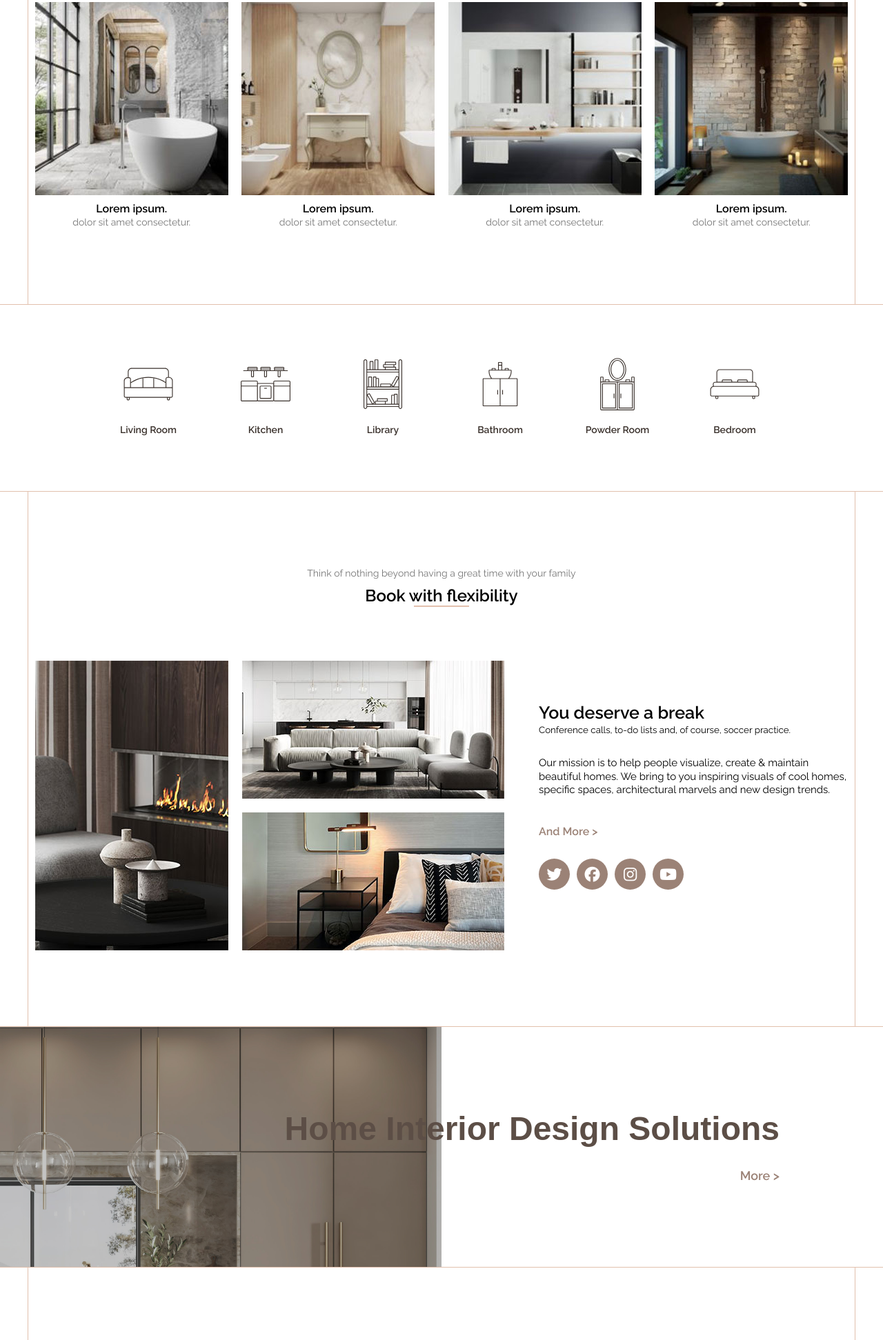
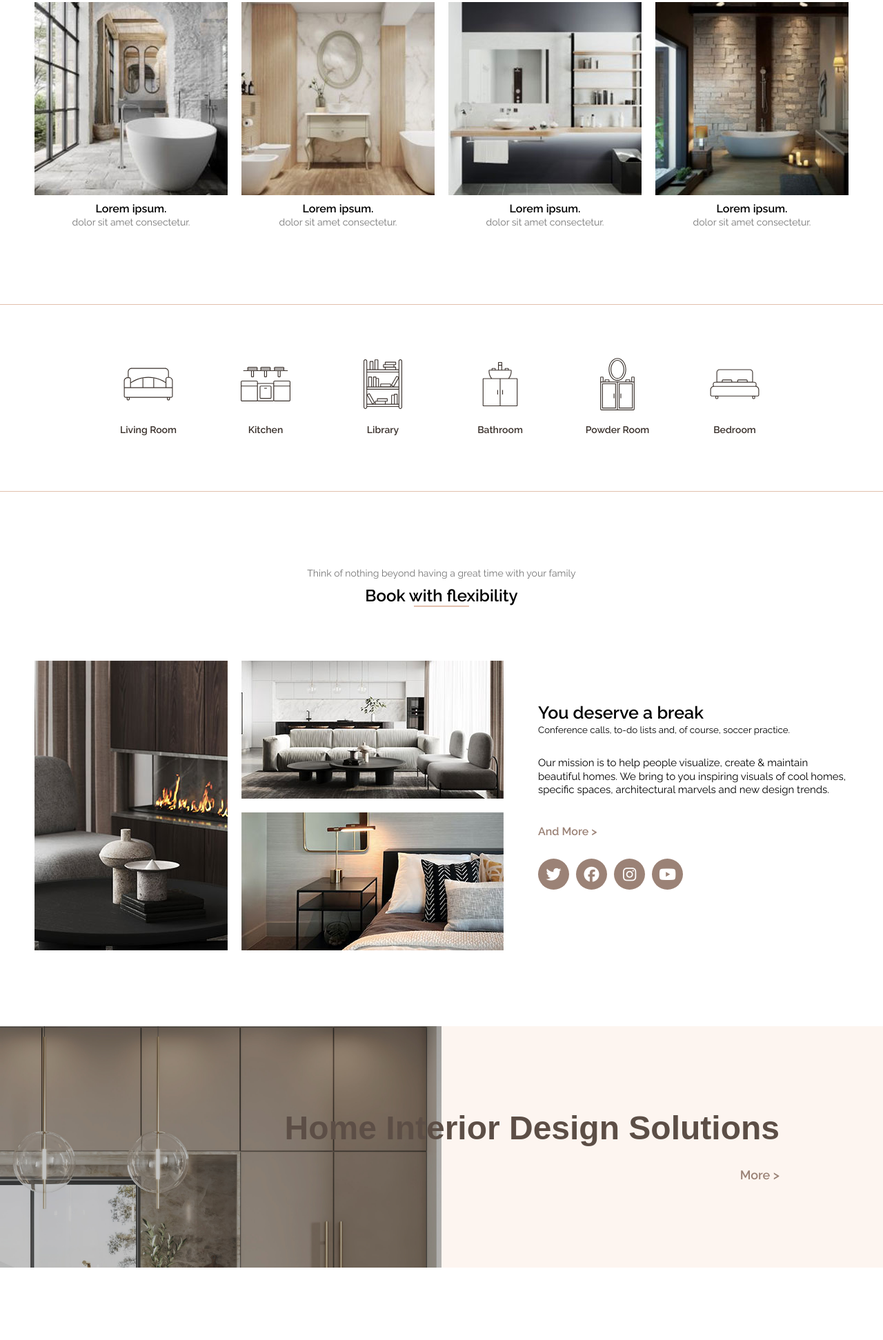
Before and after one commit to nasmakd/grid_HomeDesign, a plain HTML site: page index.html in a window 1280 px wide. Shown: the part 857-2800 px from the top of the page at 69% size. Drawn offline with nearby package versions, Linux system fonts and the light colour scheme.

Commit message:
Add files via upload

```diff
--- a/css/basic.css
+++ b/css/basic.css
@@ -99,13 +99,11 @@ li.active a::after, .gnb li:hover a::after{
 }
 
 
-/* contents */
+/* contents */s
 section{}
 .s1{
     display: flex;
     padding: 110px 0;
-    border-left: 1px solid #e2c0ad;
-    border-right: 1px solid #e2c0ad;
 }
 .s1 > div{
     flex: 1;
@@ -160,8 +158,8 @@ section{}
 
 .s3{
     padding: 110px 0;
-    border-right: 1px solid #e2c0ad;
-    border-left: 1px solid #e2c0ad;
+
+
 }
 .s3_title{
     text-align: center;
@@ -239,9 +237,8 @@ section{}
 
 .s4{
     height: 350px;
-    border-top: 1px solid #e2c0ad;
-    border-bottom: 1px solid #e2c0ad;
     background-image: url(../img/s4_bg.jpg);
+    background-color: rgb(248, 221, 206, .3);
     background-size: 50%;
     background-repeat: no-repeat;
     background-attachment: fixed;
@@ -263,8 +260,8 @@ section{}
 
 .s5{
     padding: 110px 10px;
-    border-right: 1px solid #e2c0ad;
-    border-left: 1px solid #e2c0ad;
+
+
 }
 .s5 h3{
     font-size: 24px;
```
